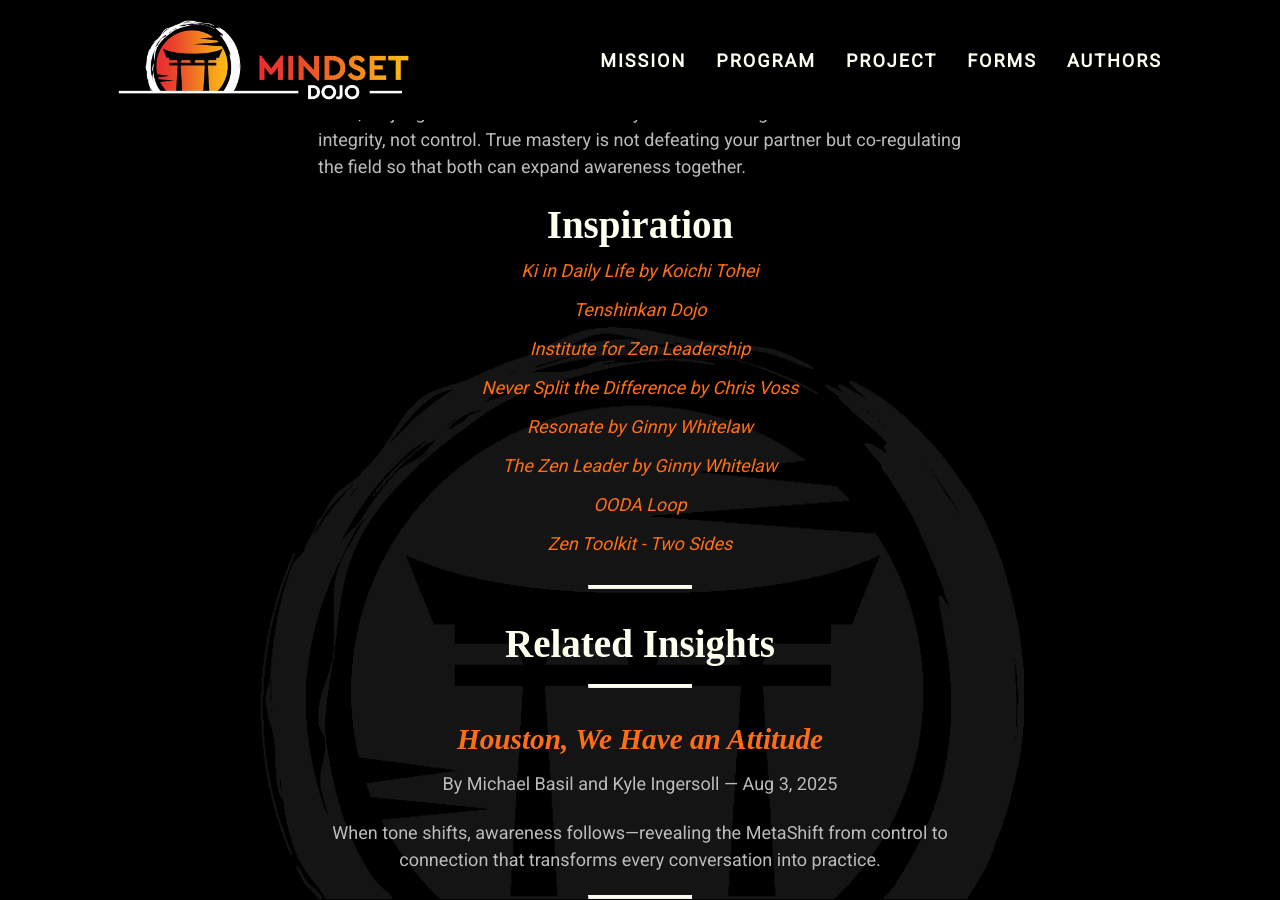
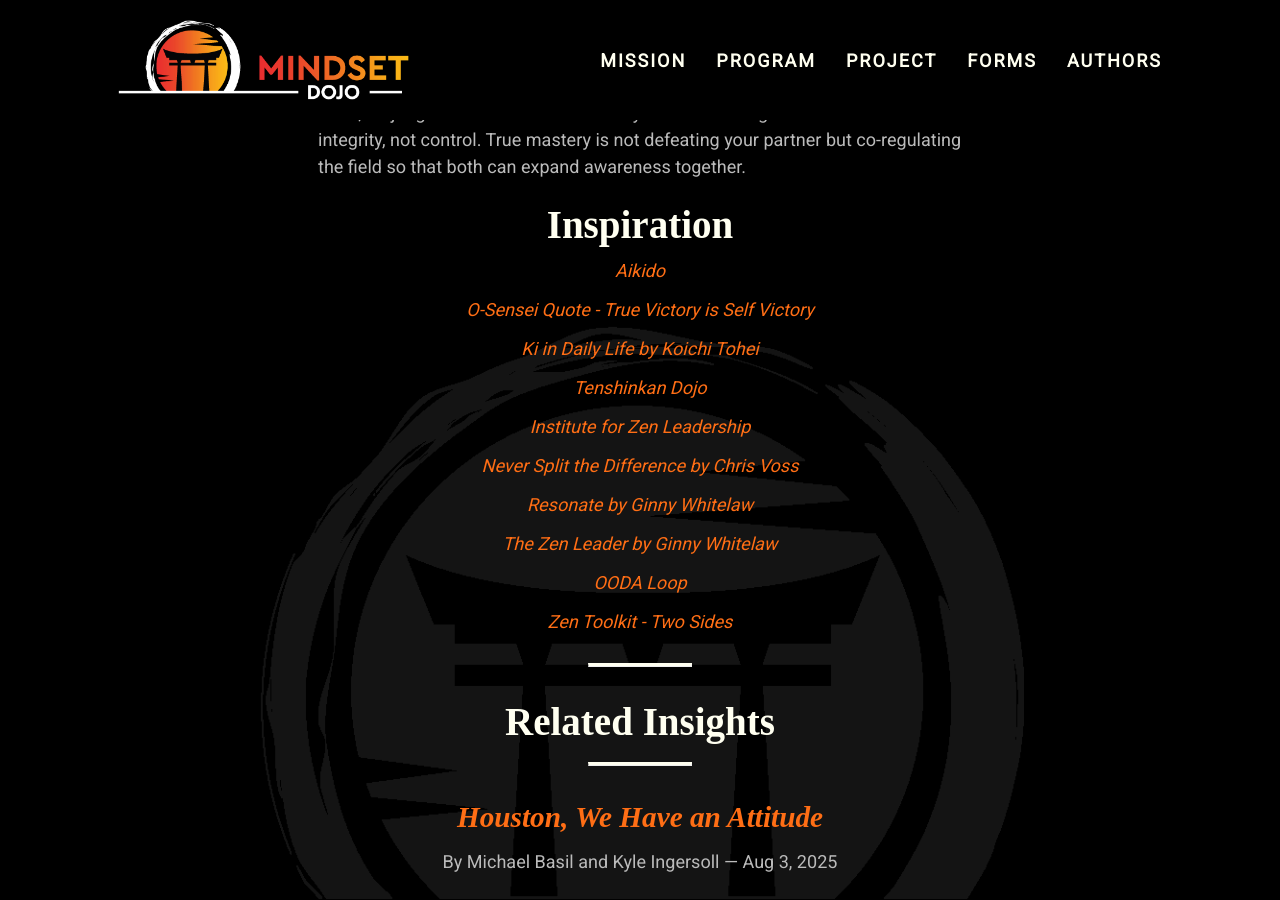
Before and after one commit to mindset-dojo/mindset-dojo.github.io, a Jekyll site: the page built from _forms/martial-attitude.md, in a window 1280 px wide and 900 px high, scrolled down 745 px. Built offline with Jekyll 4.4.1, drawn with Linux system fonts in a browser that asks for light colours; some web fonts are replaced.

Commit message:
feat(martial-attitude): add inspirations.

```diff
--- a/_forms/martial-attitude.md
+++ b/_forms/martial-attitude.md
@@ -25,6 +25,8 @@ Begin by centering. Feel your breath settle into the earth beneath you. As you e
 
 ## Inspiration
 
+- [Aikido](https://en.wikipedia.org/wiki/Aikido)
+- [O-Sensei Quote - True Victory is Self Victory](https://www.gohitsushodostudio.com/masakatsu-agatsu/)
 - [Ki in Daily Life by Koichi Tohei](https://www.amazon.com/Ki-Daily-Life-Koichi-Tohei/dp/4889960716)
 - [Tenshinkan Dojo](https://japaneseculturecenter.com/classes/aikido)
 - [Institute for Zen Leadership](https://zenleader.global)
```
